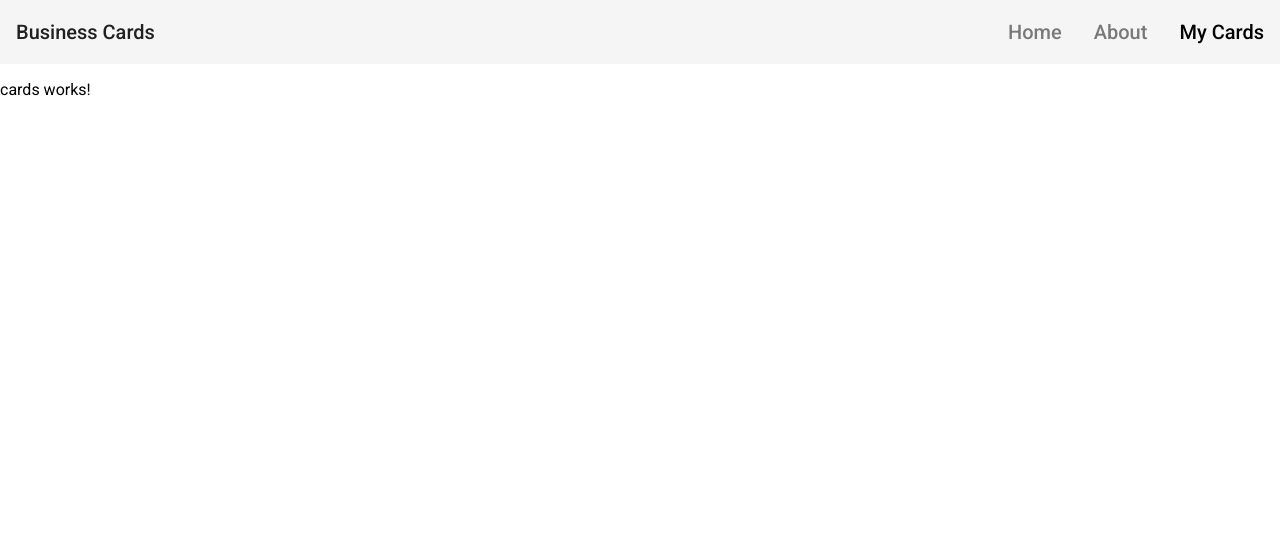
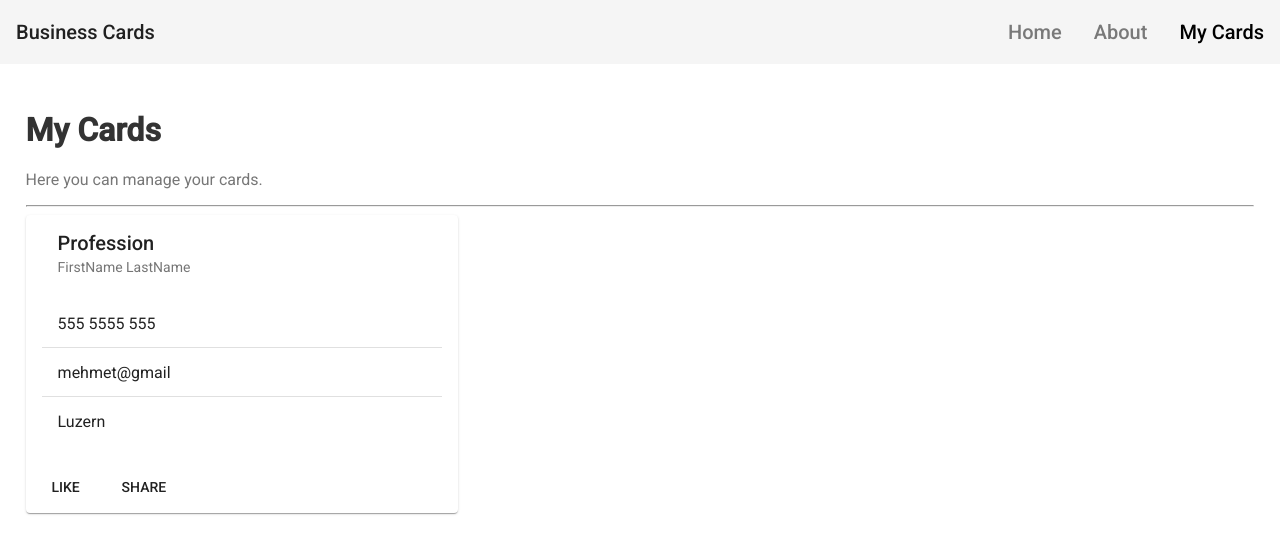
Before and after one commit to mehmetsekeroglu/BusinessCard, an Angular app: page /cards in a window 1280 px wide. Shown: the top 554 px of the page. Built offline with nearby package versions, Linux system fonts and the light colour scheme.

Commit message:
static card items were created

```diff
--- a/src/app/modules/cards/cards.component.css
+++ b/src/app/modules/cards/cards.component.css
@@ -0,0 +1,8 @@
+.example-card {
+    max-width: 400px;
+  }
+
+  .example-header-image {
+    background-image: url('https://material.angular.io/assets/img/examples/shiba1.jpg');
+    background-size: cover;
+  }
--- a/src/app/modules/cards/cards.component.html
+++ b/src/app/modules/cards/cards.component.html
@@ -1 +1,24 @@
-<p>cards works!</p>
+<main>
+    <h1 class="page-title">My Cards</h1>
+    <p class="page-description">Here you can manage your cards.</p>
+    <hr>
+    <mat-card class="example-card">
+    <mat-card-header>
+      <mat-card-title>Profession</mat-card-title>
+      <mat-card-subtitle>FirstName LastName</mat-card-subtitle>
+    </mat-card-header>
+    <mat-card-content>
+        <mat-list>
+            <mat-list-item>555 5555 555 </mat-list-item>
+            <mat-divider></mat-divider>
+            <mat-list-item>mehmet@gmail</mat-list-item>
+            <mat-divider></mat-divider>
+            <mat-list-item>Luzern</mat-list-item>
+          </mat-list>
+    </mat-card-content>
+    <mat-card-actions>
+      <button mat-button>LIKE</button>
+      <button mat-button>SHARE</button>
+    </mat-card-actions>
+  </mat-card>
+</main>
```
Also changed, not shown: src/app/app.module.ts (+1 -7 lines), src/app/modules/cards/cards.module.ts (+15 -1 lines).
